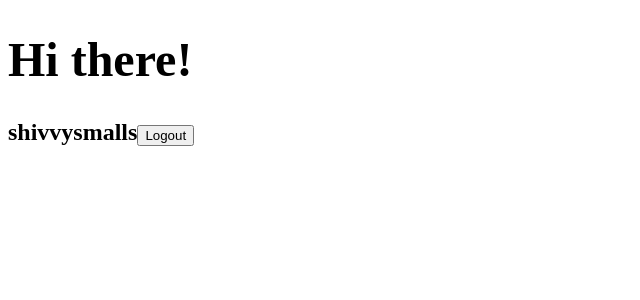
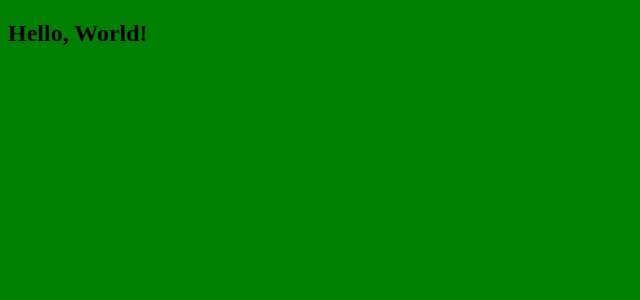
Before and after one commit to shivprogrammer/github-battle, a React app: page / in a window 1280 px wide. Shown: the top 300 px of the page, without its empty margins (0-640 px from the left). Built offline with nearby package versions, Linux system fonts and the light colour scheme.

Commit message:
reverted back to earlier stage of app

```diff
--- a/app/index.css
+++ b/app/index.css
@@ -1,3 +1,3 @@
 body {
-  /* background: green; */
+  background: green;
 }
--- a/app/index.js
+++ b/app/index.js
@@ -9,13 +9,13 @@ class App extends React.Component {
 
     return (
       <h2>
-
+        Hello, World!
       </h2>
     )
   }
 }
 
-// ReactDOM.render(
-//   <App />,
-//   document.getElementById('app')
-// )
+ReactDOM.render(
+  <App />,
+  document.getElementById('app')
+)
--- a/webpack.config.js
+++ b/webpack.config.js
@@ -2,7 +2,7 @@ const path = require('path')
 const HtmlWebpackPlugin = require('html-webpack-plugin')
 
 module.exports = {
-  entry: './app/App.js',
+  entry: './app/index.js',
   output: {
     path: path.resolve(__dirname, 'dist'),
     filename: 'index_bundle.js'
```
Also changed, not shown: extras/App.js (renamed from app/App.js), extras/Hello.js (renamed from app/Hello.js).
